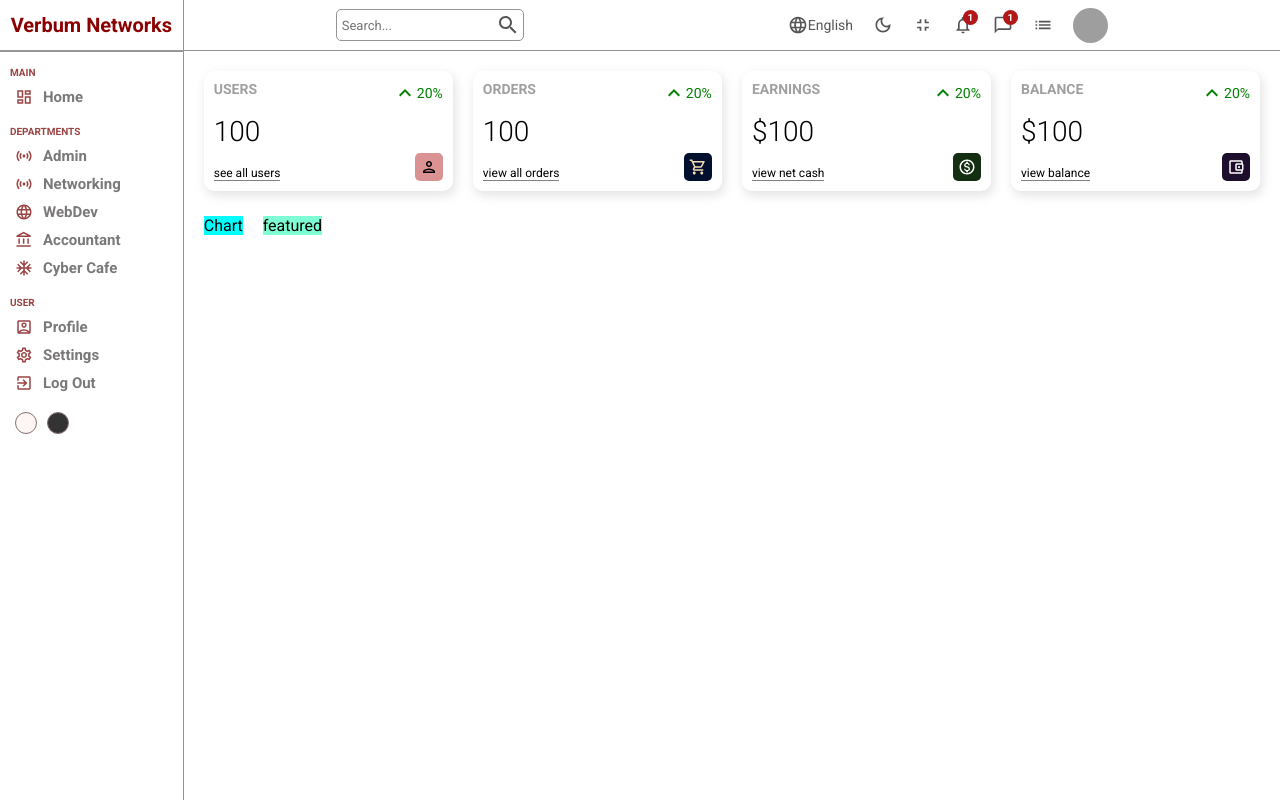
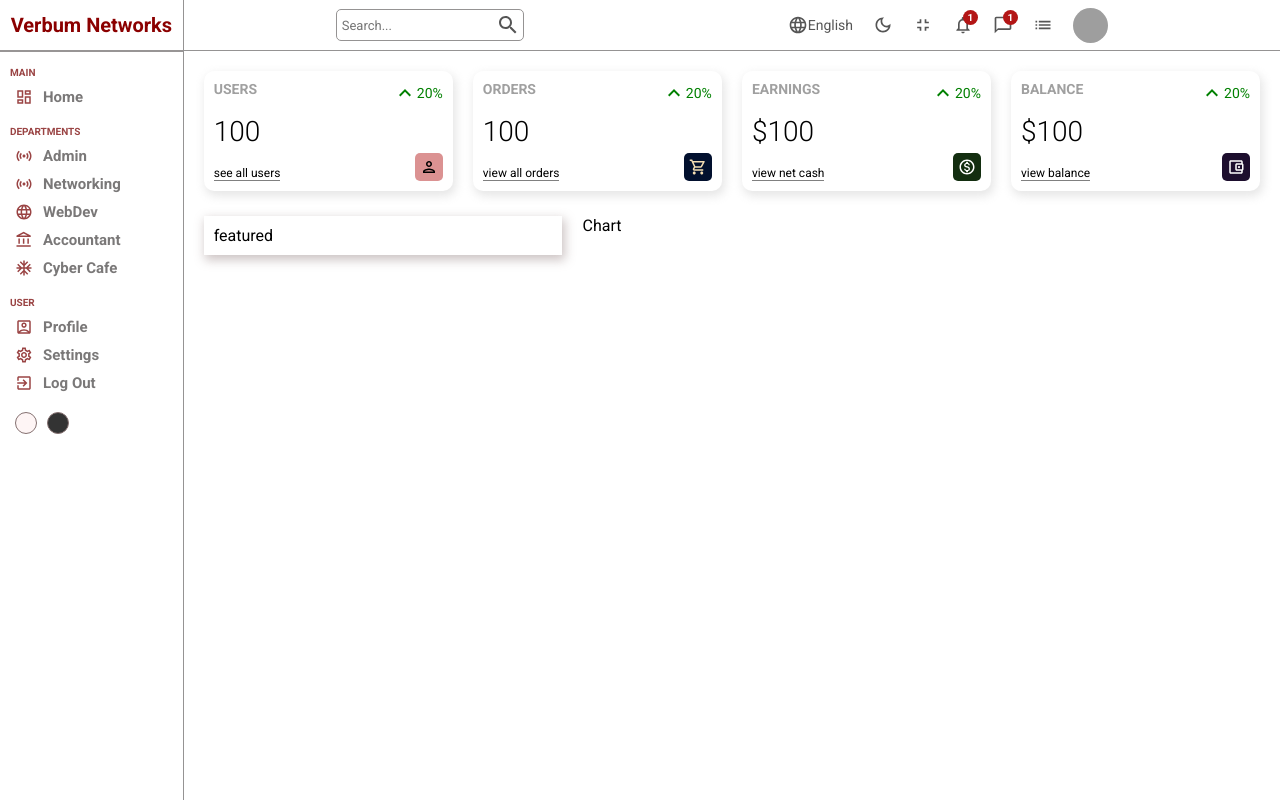
Before and after one commit to Chinwenma/dashboard, a React (Create React App) app: page / in a window 1280 px wide. Built offline with nearby package versions, Linux system fonts and the light colour scheme; grey boxes are pictures that could not be loaded.

Commit message:
featured

```diff
--- a/src/components/charts/chart.scss
+++ b/src/components/charts/chart.scss
@@ -1,3 +1,4 @@
 .chart{
-    background-color: aqua;
+ flex:4;
+
 }
--- a/src/components/featured/featured.scss
+++ b/src/components/featured/featured.scss
@@ -1,3 +1,6 @@
 .featured{
-    background-color: aquamarine;
+   flex:2;
+   -webkit-box-shadow: 2px 4px 10px 1px rgba(0, 0, 0, 0.47);
+   box-shadow: 2px 4px 10px 1px rgba(148, 130, 130, 0.47);
+   padding: 10px;
 }
--- a/src/pages/main/Home.jsx
+++ b/src/pages/main/Home.jsx
@@ -18,8 +18,8 @@ export default function Home() {
                     <Widget type="balance" />
                 </div>
                 <div className="charts">
+                <Featured />
                 <Chart />
-                <Featured />
             </div>
             </div>
 
```
